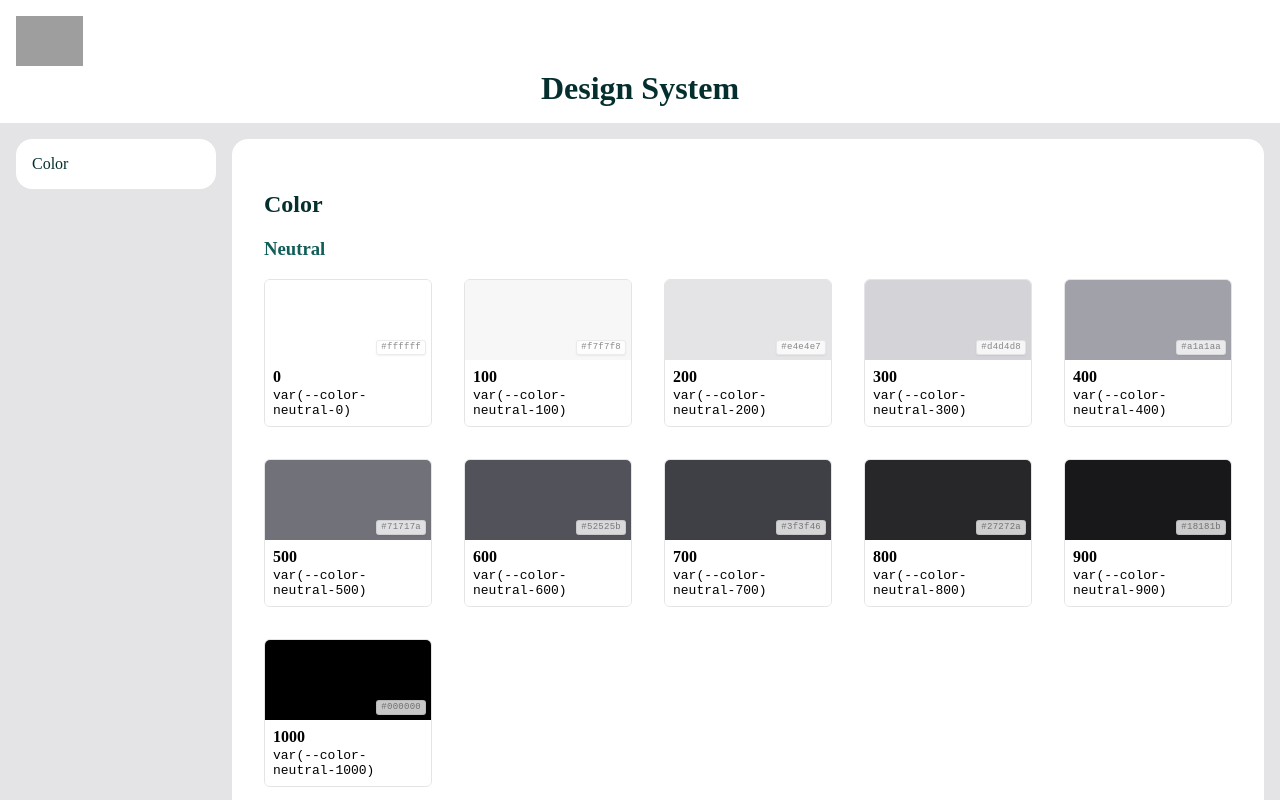
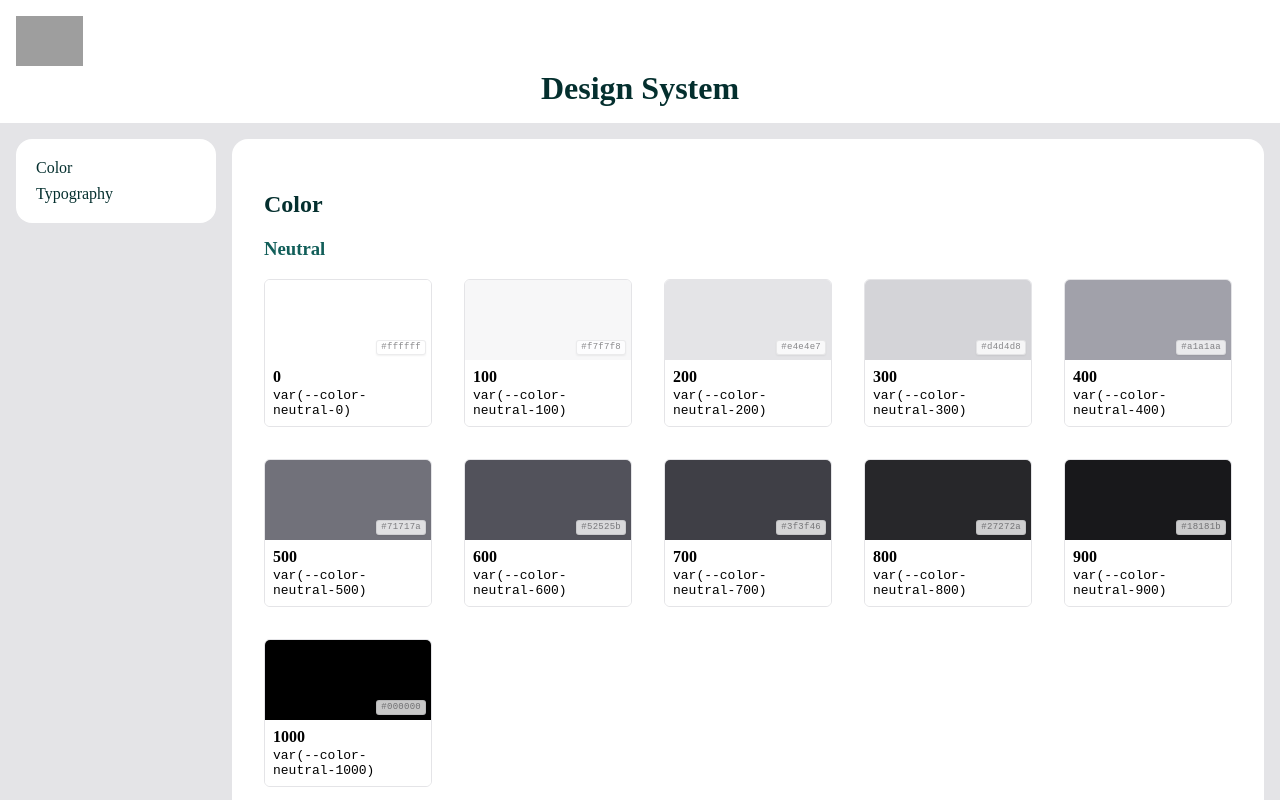
Before and after one commit to mikaelakihl/designsystem, a React (Vite) app: page / in a window 1280 px wide. Shown: the top 800 px of the page. Built offline with nearby package versions, Linux system fonts and the light colour scheme; grey boxes are pictures that could not be loaded.

Commit message:
style: add padding to list items and include new anchor link for typography section

```diff
--- a/src/App.module.css
+++ b/src/App.module.css
@@ -35,6 +35,10 @@ ul {
 h1 {
   text-align: center;
   color: var(--color-teal-1000);
+}
+
+li {
+  padding: 4px;
 }
 
 a {
--- a/src/App.tsx
+++ b/src/App.tsx
@@ -41,7 +41,10 @@ const COLOR_CATEGORIES = [
 ] as const
 
 function App() {
-  const anchorlinks = [{ id: 'colors', label: 'Color' }]
+  const anchorlinks = [
+    { id: 'colors', label: 'Color' },
+    { id: 'typography', label: 'Typography' },
+  ]
   return (
     <>
       <header className={styles.header}>
```
